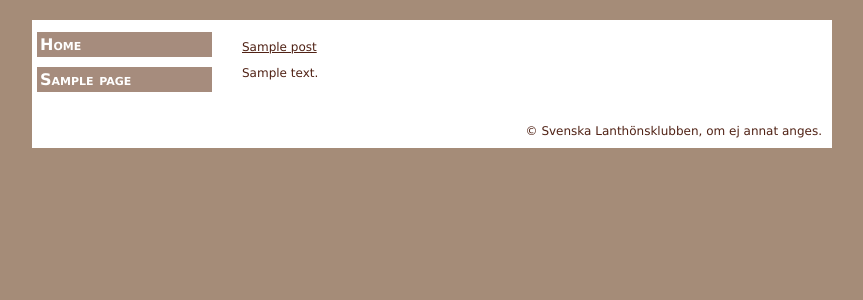
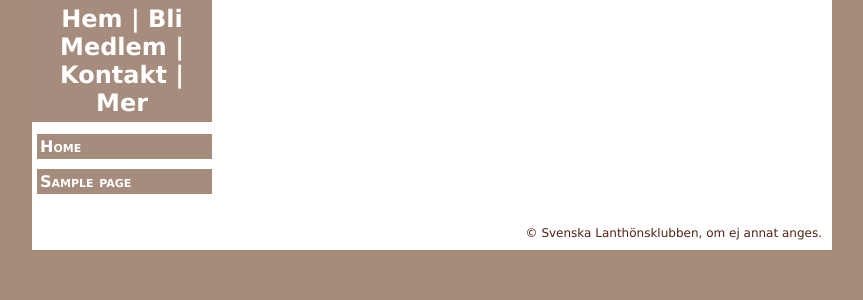
Before and after one commit to Svenska-Lanthonsklubben/kackel, a WordPress theme: template themes/kackel/index.php in a window 1280 px wide. Shown: the part 217-517 px from the top of the page, without its empty margins (208-1071 px from the left). Run offline with PHP 8.4 and a stand-in for WordPress, Linux system fonts and the light colour scheme; the site name, menu and one post (Sample post) are stand-ins, and other content is empty.

Commit message:
Up to date

```diff
--- a/themes/kackel/header.php
+++ b/themes/kackel/header.php
@@ -83,6 +83,7 @@
             </a>
         </header>
         <nav class="main-nav">
+            <header>Hem | Bli Medlem | Kontakt | Mer</header>
             <?php wp_nav_menu( array( 'theme_location' => 'sidebar') ); ?>
         </nav>
         <!-- sido-innehåll -->
--- a/themes/kackel/style.css
+++ b/themes/kackel/style.css
@@ -68,6 +68,15 @@ nav a {
 	display: block;
 }
 
+nav header {
+	color: white;
+	background: #A68C7D;
+	font-size: 24px;
+	font-weight: bold;
+	padding: 5px;
+	text-align: center;
+}
+
 ul.menu > li > a:hover {
 	text-decoration: none;
 }
@@ -104,7 +113,6 @@ ul.sub-menu {
 .main-head {
 	grid-area: header;
 	background-color: white;
-	margin-bottom: 20px;
 	padding: 2px;
 }
 
@@ -176,7 +184,7 @@ ul.sub-menu {
 		padding-bottom: 10px;
 		border-bottom-width: thin;
 		border-bottom-style: solid;
-		border-bottom-color: ;
+		border-bottom-color: black;
 	}
 
 	ul.sub-menu a {
--- a/themes/kackel/template-parts/content/content.php
+++ /dev/null
@@ -1,30 +0,0 @@
-<?php
-/**
- * Template part for displaying posts
- *
- * @link https://developer.wordpress.org/themes/basics/template-hierarchy/
- *
- * @package WordPress
- * @subpackage Twenty_Twenty_One
- * @since Twenty Twenty-One 1.0
- */
-
-?>
-
-<article id="post-<?php the_ID(); ?>" <?php post_class(); ?>>
-	<header class="entry-header">
-		<?php if ( is_singular() ) : ?>
-			<?php the_title( '<h1 class="entry-title default-max-width">', '</h1>' ); ?>
-		<?php else : ?>
-			<?php the_title( sprintf( '<h2 class="entry-title default-max-width"><a href="%s">', esc_url( get_permalink() ) ), '</a></h2>' ); ?>
-		<?php endif; ?>
-
-	</header><!-- .entry-header -->
-
-	<div class="entry-content">
-		<?php
-		the_content();
-		?>
-	</div><!-- .entry-content -->
-
-</article><!-- #post-<?php the_ID(); ?> -->
```
Also changed, not shown: docker-compose.yml (+7 -0 lines).
